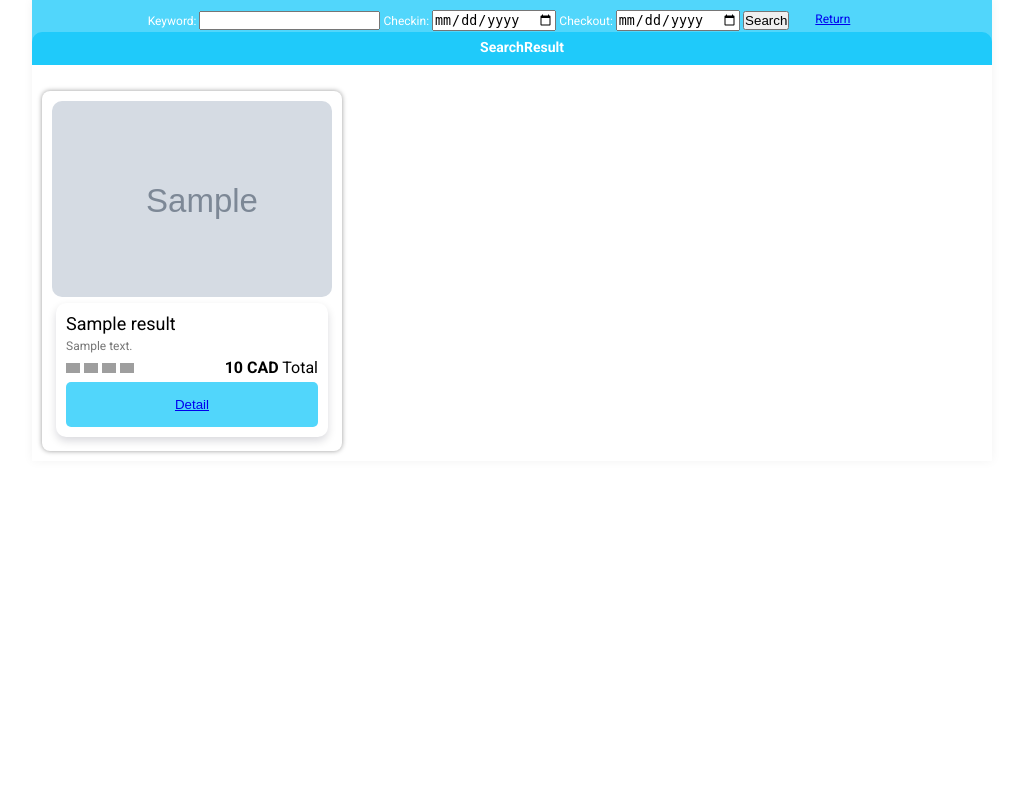
After one commit to Software-Engineering-Seven-Group/ICDESystem, a Flask app: template webapp/templates/search2.html in a window 1280 px wide. The commit adds this page. Shown: the whole page, without its empty margins (128-1151 px from the left). Run offline with Flask 3, Linux system fonts and the light colour scheme; the template is opened without the code that fills it: most values are stand-ins (such as "Sample title", 1, 10 or a date in 2020); grey boxes marked "Sample" are stand-in pictures; grey boxes are pictures that could not be loaded.

Commit message:
Update Search page

```diff
--- /dev/null
+++ b/webapp/static/assets/css/SearchHotelStyle.css
@@ -0,0 +1,222 @@
+@import url("https://fonts.googleapis.com/css?family=Roboto:300,400,500,700");
+* {
+  margin: 0;
+  padding: 0;
+}
+
+html, body {
+  height: 100%;
+}
+
+ul {
+  list-style: none;
+  display: flex;
+  justify-content: center;
+  flex-direction: row-reverse;
+}
+
+.top__header {
+  position: relative;
+  height: 45px;
+  padding: 10px;
+  background: #51D6FB;
+  color: #FFFFFF;
+  font-size: 12px;
+  font-family: "Roboto", sans-serif;
+  text-align: center;
+  overflow: hidden;
+}
+.top__header .icon__menu .menu__mobile {
+  text-align: left;
+  margin-top: -5px;
+}
+.top__header .icon__menu .menu__desktop {
+  display: none;
+}
+.top__header h3 {
+  position: absolute;
+  bottom: 10px;
+  width: 100%;
+  text-align: center;
+}
+.top__header:before {
+  content: "";
+  width: 100%;
+  border-radius: 10px 10px 0 0;
+  background: #1fcafa;
+  height: 100%;
+  display: block;
+  position: absolute;
+  top: 32px;
+  left: 0;
+}
+
+.cards {
+  margin-top: 1rem;
+  padding: 10px;
+  display: grid;
+  grid-gap: 20px;
+  font-family: "Roboto", sans-serif;
+}
+.cards .card {
+  position: relative;
+  max-height: 340px;
+  padding: 10px;
+  border-radius: 8px;
+  box-shadow: 0 0 5px rgba(0, 0, 0, 0.4);
+  display: grid;
+  grid-gap: 10px;
+  grid-template-columns: repeat(auto-fit, minmax(auto, 1fr));
+}
+.cards .card__img {
+  max-height: 200px;
+  border-radius: 10px;
+  overflow: hidden;
+}
+.cards .card__details {
+  position: relative;
+  top: -4px;
+  width: 90%;
+  padding: 10px;
+  margin: 0 auto;
+  background: white;
+  border-radius: 10px;
+  box-shadow: 0 4px 8px 0 rgba(3, 6, 31, 0.15);
+  display: grid;
+  grid-gap: 5px;
+}
+.cards .card__details h3 {
+  font-size: 22px;
+  font-weight: 400;
+}
+.cards .card__details .address {
+  color: #777777;
+  font-size: 12px;
+}
+.cards .card__details .price {
+  display: grid;
+  grid-template-columns: 1fr 1fr;
+}
+.cards .card__details .price .price__l {
+  width: 100%;
+  text-align: right;
+}
+.cards .card__details .price .price__l .price__label {
+  font-weight: 600;
+  text-align: right;
+}
+.cards .card__details .price .star img {
+  width: 14px;
+}
+.cards .card__details button {
+  cursor: pointer;
+  width: 100%;
+  padding: 15px;
+  border: none;
+  border-radius: 5px;
+  background: #51D6FB;
+  color: #FFFFFF;
+}
+.cards .card__details button:focus {
+  outline: none;
+}
+.cards .card .credit-img {
+  position: absolute;
+  right: 0;
+  bottom: 0;
+  padding: 10px;
+  font-size: 10px;
+  text-align: right;
+}
+
+@media (max-width: 347px) {
+  .cards .card__details .price {
+    align-items: baseline;
+  }
+  .cards .card__details .price .price__l {
+    font-size: 12px;
+  }
+}
+@media (min-width: 425px) {
+  .top__header .icon__menu .menu__mobile {
+    display: none;
+  }
+  .top__header .icon__menu .menu__desktop {
+    display: block;
+  }
+  .top__header .icon__menu .menu__desktop ul.desktop__menu li {
+    cursor: pointer;
+    margin: 0 1rem;
+    padding: 2px 10px;
+  }
+  .top__header .icon__menu .menu__desktop ul.desktop__menu li.promo {
+    background: #D7493A;
+    border-radius: 5px;
+  }
+  .top__header .icon__menu .menu__desktop ul.desktop__menu li.promo:hover {
+    background: #b93425;
+  }
+}
+@media (min-width: 768px) and (max-width: 1024px) {
+  .cards .card {
+    grid-template-columns: 1fr 1fr;
+  }
+  .cards .card__details {
+    top: 0;
+    align-items: flex-start;
+    align-content: center;
+    grid-gap: 10px;
+  }
+  .cards .card__details .price {
+    grid-template-columns: auto 1fr;
+    font-size: 15px;
+  }
+  .cards .card__details .address {
+    margin-top: -7px;
+  }
+  .cards .card .credit-img {
+    padding: 15px 25px;
+  }
+}
+@media (min-width: 481px) and (max-width: 767px) {
+  .cards .card {
+    grid-template-columns: 1fr 1fr;
+  }
+  .cards .card__details {
+    top: 0;
+    align-items: flex-start;
+    align-content: center;
+    grid-gap: 10px;
+  }
+  .cards .card__details .price {
+    grid-template-columns: auto 1fr;
+    font-size: 15px;
+  }
+  .cards .card__details .address {
+    margin-top: -7px;
+  }
+  .cards .card .credit-img {
+    padding: 15px 25px;
+  }
+}
+@media (min-width: 768px) and (max-width: 1024px) and (orientation: landscape) {
+  .cards {
+    grid-template-columns: 1fr 1fr;
+  }
+  .cards .credit-img {
+    font-size: 8px !important;
+  }
+}
+@media (min-width: 1025px) {
+  .wrapper {
+    width: 960px;
+    margin: auto;
+    box-shadow: 0 0 10px rgba(0, 0, 0, 0.05);
+  }
+  .wrapper .cards {
+    grid-template-columns: 1fr 1fr 1fr;
+  }
+  .wrapper .cards .card__details h3 {
+    font-size: 18px;
+  }
+}
--- a/webapp/templates/search.html
+++ b/webapp/templates/search.html
@@ -14,6 +14,9 @@ body{
         }
 </style>
 <body>
+<a href="/index">
+<span>return</span>
+</a>
 <form method="post" action="/search">
     Keyword: <input type="text" name="Keyword" required>
     Checkin: <input type="date" name="checkin" required>
--- /dev/null
+++ b/webapp/templates/search2.html
@@ -0,0 +1,77 @@
+<!DOCTYPE html>
+<html lang="en" >
+<head>
+  <meta charset="UTF-8">
+  <title>CodePen - Grid - Hotel Booking</title>
+  <link rel="stylesheet" href="../static/assets/css/SearchHotelStyle.css">
+
+</head>
+<body>
+<!-- partial:index.partial.html -->
+{#<form method="post" action="/search">#}
+{#    Keyword: <input type="text" name="Keyword" required>#}
+{#    Checkin: <input type="date" name="checkin" required>#}
+{#    Checkout: <input type="date" name="checkout" required>#}
+{#    <input type="submit" value="Search">#}
+{#</form>#}
+<div class="wrapper">
+  <div class="top__header">
+    <div class="icon__menu">
+        <div class="menu__mobile">
+            <svg xmlns="http://www.w3.org/2000/svg" x="0px" y="0px"
+            width="24" height="24"
+            viewBox="0 0 192 192"
+            style=" fill:#000000;"><g fill="none" fill-rule="nonzero" stroke="none" stroke-width="1" stroke-linecap="butt" stroke-linejoin="miter" stroke-miterlimit="10" stroke-dasharray="" stroke-dashoffset="0" font-family="none" font-weight="none" font-size="none" text-anchor="none" style="mix-blend-mode: normal"><path d="M0,192v-192h192v192z" fill="none"></path><g fill="#ffffff"><g id="surface1"><path d="M0,34.56v7.68h192v-7.68zM0,92.16v7.68h192v-7.68zM0,149.76v7.68h192v-7.68z"></path></g></g></g></svg>
+        </div>
+        <div class="menu__desktop">
+
+          <ul class="desktop__menu">
+               <li><a href="../">Return</a></li>
+          <form method="post" action="/search">
+                Keyword: <input type="text" name="Keyword" required>
+                Checkin: <input type="date" name="checkin" required>
+                Checkout: <input type="date" name="checkout" required>
+                <input type="submit" value="Search">
+            </form>
+{#            <li>Register</li>#}
+{#            <li>Login</li>#}
+          </ul>
+        </div>
+    </div>
+    <h3>SearchResult</h3>
+  </div>
+    <div class="cards">
+    {% for result in results %}
+
+    <div class="card">
+      <div class="card__img">
+          <picture>
+            <img src="{{ result['Images']}}" width="300" height="200">
+          </picture>
+      </div>
+      <div class="card__details">
+        <h3 for="cozyroom">{{result['Hotel_name']}}</h3>
+        <div class="address">{{ result['address']['address']}}</div>
+        <div class="price">
+          <div class="star">
+            <img src="https://image.flaticon.com/icons/svg/291/291205.svg" alt="">
+            <img src="https://image.flaticon.com/icons/svg/291/291205.svg" alt="">
+            <img src="https://image.flaticon.com/icons/svg/291/291205.svg" alt="">
+            <img src="https://image.flaticon.com/icons/svg/291/291205.svg" alt="">
+          </div>
+          <div class="price__l">
+            <span class="price__label">{{ result['Price']}} CAD</span>
+            <span class="measure__label"> Total</span>
+          </div>
+        </div>
+        <button ><a href="{{result['Linkss']}}">Detail</a></button>
+      </div>
+    </div>
+
+    {% endfor %}
+    </div>
+</div>
+<!-- partial -->
+<link rel="stylesheet" href="../static/assets/css/SearchHotelStyle.css">
+</body>
+</html>
```
Also changed, not shown: webapp/search.py (+10 -7 lines).
